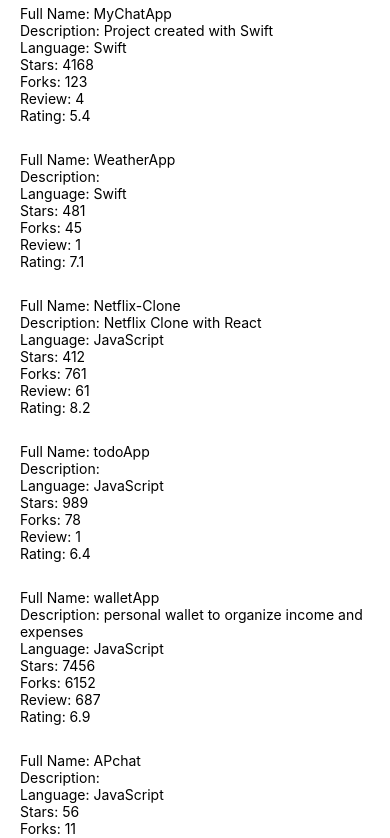
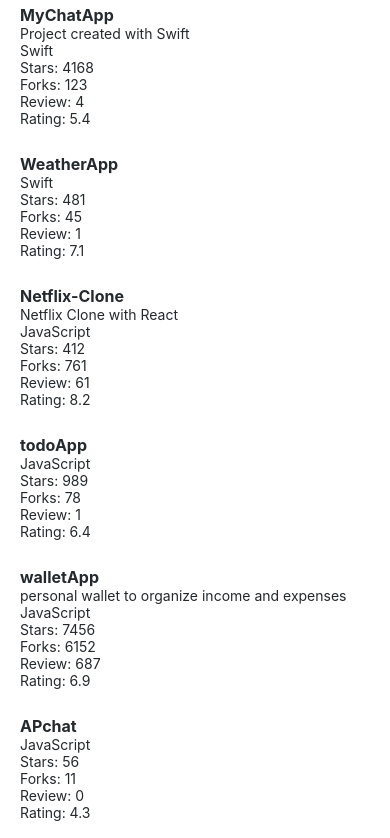
Before and after one commit to alejandropascuale/Rate-Repository-App, a React Native app: screen / in a window 390 px wide. Shown: the top 838 px of the page. Built offline with nearby package versions, Linux system fonts and the light colour scheme.

Commit message:
add theme style to item repository

```diff
--- a/src/components/RepositoryItem.jsx
+++ b/src/components/RepositoryItem.jsx
@@ -1,16 +1,17 @@
 import React from 'react'
 import { Text, View } from 'react-native'
+import SyledText from './StyledText'
 
 export default function RepositoryItem({ repo }) {
   return (
     <View key={repo.id} style={{ padding: 20, paddingBottom: 5, paddingTop:5 }}>
-        <Text>Full Name: {repo.fullName}</Text>
-        <Text>Description: {repo.description}</Text>
-        <Text>Language: {repo.language}</Text>
-        <Text>Stars: {repo.stargazersCount}</Text>
-        <Text>Forks: {repo.forksCount}</Text>
-        <Text>Review: {repo.reviewCount}</Text>
-        <Text>Rating: {repo.ratingAverage}</Text>
+        <SyledText fontSize='subheading' fontWeight='bold'>{repo.fullName}</SyledText>
+        <SyledText>{repo.description}</SyledText>
+        <SyledText>{repo.language}</SyledText>
+        <SyledText>Stars: {repo.stargazersCount}</SyledText>
+        <SyledText>Forks: {repo.forksCount}</SyledText>
+        <SyledText>Review: {repo.reviewCount}</SyledText>
+        <SyledText>Rating: {repo.ratingAverage}</SyledText>
     </View>
   )
 }
```
